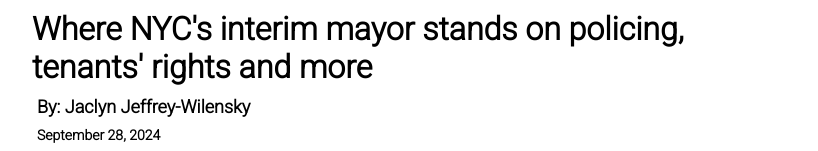
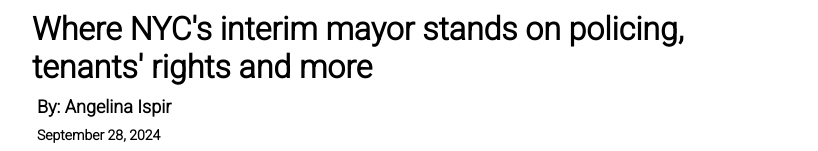
Before and after one commit to angelinaispir31/practice_ispir2, a plain HTML site: page index.html in a window 1280 px wide. Shown: the top 151 px of the page, without its empty margins (228-1046 px from the left). Drawn offline with Linux system fonts and the light colour scheme.

Commit message:
Update index.html

```diff
--- a/index.html
+++ b/index.html
@@ -17,7 +17,7 @@
   <body>
   	<header>
   		<h1>Where NYC's interim mayor stands on policing, tenants' rights and more</h1>
-  		<h2>By: Jaclyn Jeffrey-Wilensky</h2>
+  		<h2>By: Angelina Ispir</h2>
 		<h3>September 28, 2024</h3>
 
   		<figure class="banner">
```
